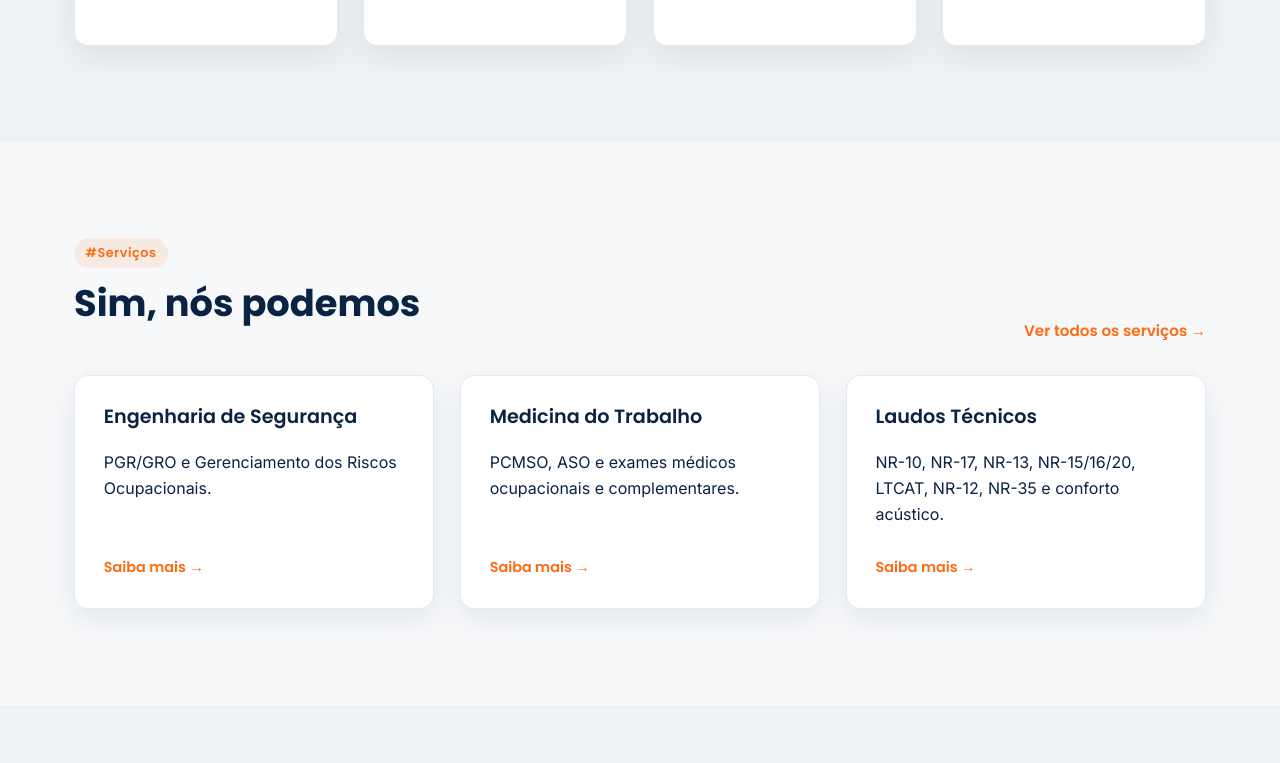
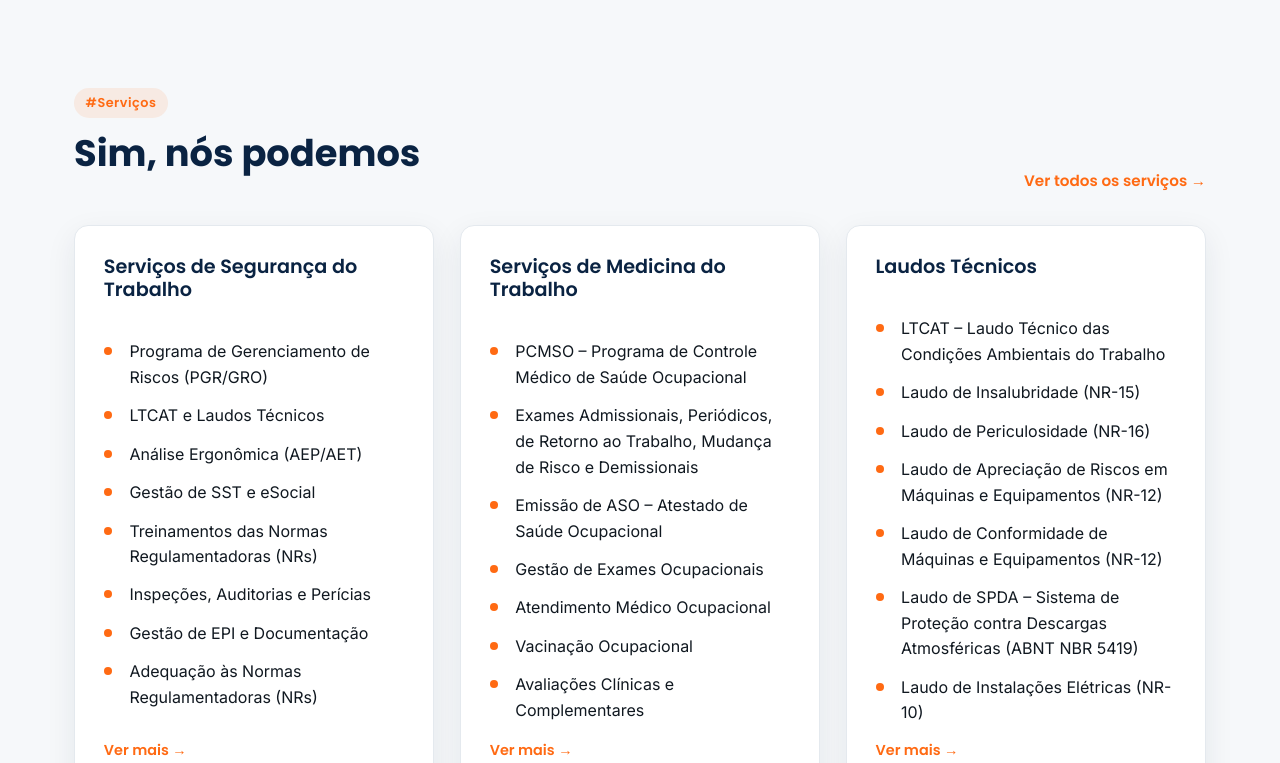
Before and after one commit to wplanetdigital/projetos-wsolutions, a plain HTML site: page ehs-engenharia/index.html in a window 1280 px wide. Shown: the part 2037-2800 px from the top of the page. Drawn offline with Linux system fonts and the light colour scheme.

Commit message:
Update homepage teaser cards (checklists, ver mais links) and treinamentos copy

```diff
--- a/ehs-engenharia/css/style.css
+++ b/ehs-engenharia/css/style.css
@@ -57,7 +57,7 @@ h4 {
 }
 
 h1 {
-  font-size: clamp(2.1rem, 4.5vw, 3.4rem);
+  font-size: clamp(2.1rem, 4.5vw, 2.4rem);
   font-weight: 700;
 }
 
--- a/ehs-engenharia/index.html
+++ b/ehs-engenharia/index.html
@@ -167,19 +167,44 @@
         </div>
         <div class="teaser-grid">
           <div class="teaser-card">
-            <h3>Engenharia de Segurança</h3>
-            <p>PGR/GRO e Gerenciamento dos Riscos Ocupacionais.</p>
-            <a href="servicos.html" class="teaser-link">Saiba mais</a>
+            <h3>Serviços de Segurança do Trabalho</h3>
+            <ul class="check-list">
+              <li>Programa de Gerenciamento de Riscos (PGR/GRO)</li>
+              <li>LTCAT e Laudos Técnicos</li>
+              <li>Análise Ergonômica (AEP/AET)</li>
+              <li>Gestão de SST e eSocial</li>
+              <li>Treinamentos das Normas Regulamentadoras (NRs)</li>
+              <li>Inspeções, Auditorias e Perícias</li>
+              <li>Gestão de EPI e Documentação</li>
+              <li>Adequação às Normas Regulamentadoras (NRs)</li>
+            </ul>
+            <a href="servicos.html" class="teaser-link">Ver mais</a>
           </div>
           <div class="teaser-card">
-            <h3>Medicina do Trabalho</h3>
-            <p>PCMSO, ASO e exames médicos ocupacionais e complementares.</p>
-            <a href="servicos.html" class="teaser-link">Saiba mais</a>
+            <h3>Serviços de Medicina do Trabalho</h3>
+            <ul class="check-list">
+              <li>PCMSO – Programa de Controle Médico de Saúde Ocupacional</li>
+              <li>Exames Admissionais, Periódicos, de Retorno ao Trabalho, Mudança de Risco e Demissionais</li>
+              <li>Emissão de ASO – Atestado de Saúde Ocupacional</li>
+              <li>Gestão de Exames Ocupacionais</li>
+              <li>Atendimento Médico Ocupacional</li>
+              <li>Vacinação Ocupacional</li>
+              <li>Avaliações Clínicas e Complementares</li>
+            </ul>
+            <a href="servicos.html" class="teaser-link">Ver mais</a>
           </div>
           <div class="teaser-card">
             <h3>Laudos Técnicos</h3>
-            <p>NR-10, NR-17, NR-13, NR-15/16/20, LTCAT, NR-12, NR-35 e conforto acústico.</p>
-            <a href="servicos.html" class="teaser-link">Saiba mais</a>
+            <ul class="check-list">
+              <li>LTCAT – Laudo Técnico das Condições Ambientais do Trabalho</li>
+              <li>Laudo de Insalubridade (NR-15)</li>
+              <li>Laudo de Periculosidade (NR-16)</li>
+              <li>Laudo de Apreciação de Riscos em Máquinas e Equipamentos (NR-12)</li>
+              <li>Laudo de Conformidade de Máquinas e Equipamentos (NR-12)</li>
+              <li>Laudo de SPDA – Sistema de Proteção contra Descargas Atmosféricas (ABNT NBR 5419)</li>
+              <li>Laudo de Instalações Elétricas (NR-10)</li>
+            </ul>
+            <a href="servicos.html" class="teaser-link">Ver mais</a>
           </div>
         </div>
       </div>
@@ -195,7 +220,10 @@
           </div>
           <a href="treinamentos.html" class="see-all">Ver todas as NRs →</a>
         </div>
-        <p class="lead">CIPA, EPI, Primeiros Socorros, Trabalho em Altura, Espaços Confinados e muito mais.</p>
+        <p class="lead">Capacitação que Protege Pessoas e Fortalece Empresas</p>
+        <p>Treinamentos em Segurança do Trabalho, Saúde Ocupacional e Meio Ambiente, realizados nas modalidades
+          Presencial e EAD, garantindo conformidade legal, qualificação profissional e excelência operacional.</p>
+        <p>Mais de 30 treinamentos nas principais Normas Regulamentadoras.</p>
         <div class="badges">
           <span class="badge">Presencial</span>
           <span class="badge">EAD</span>
```
